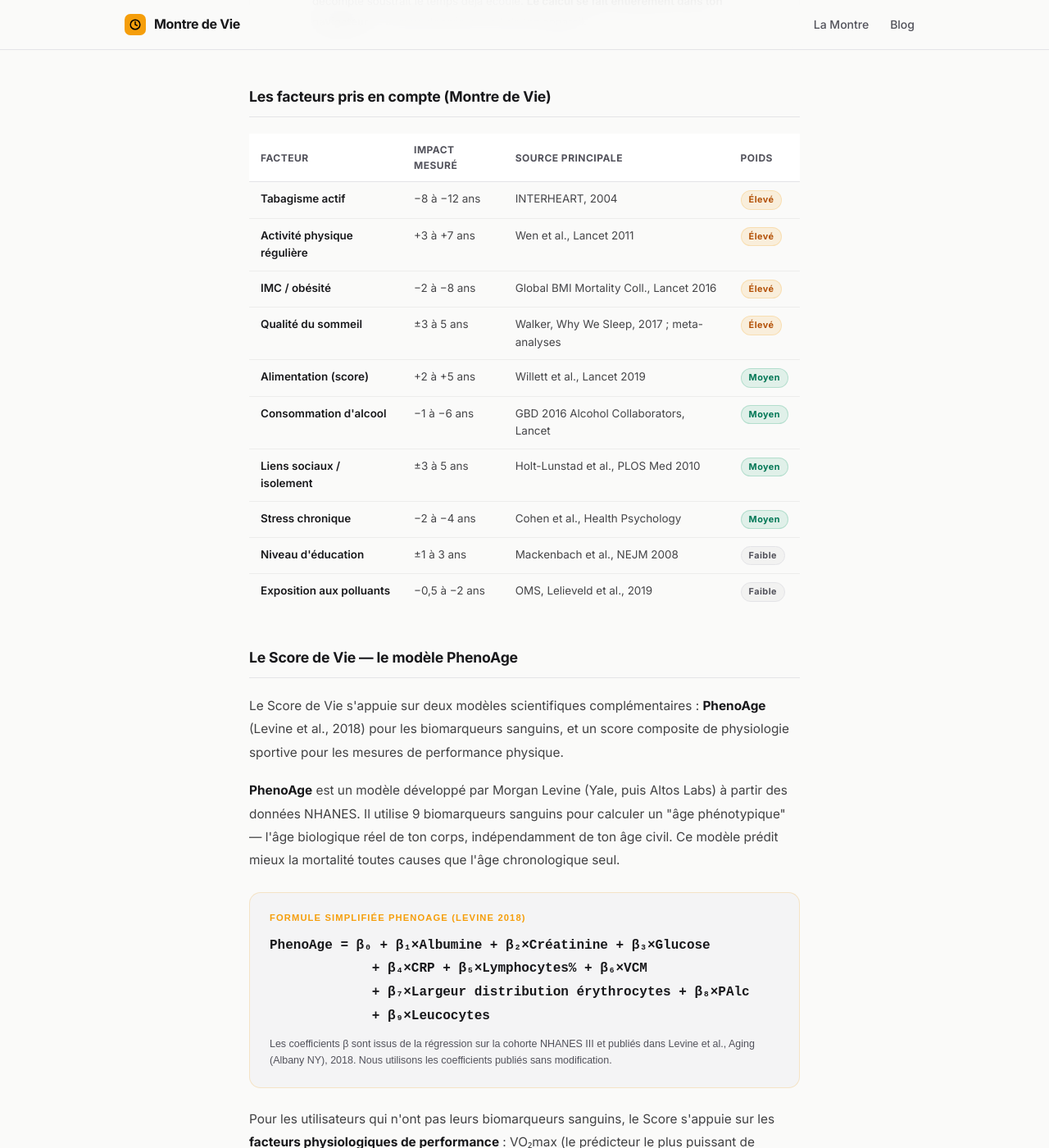
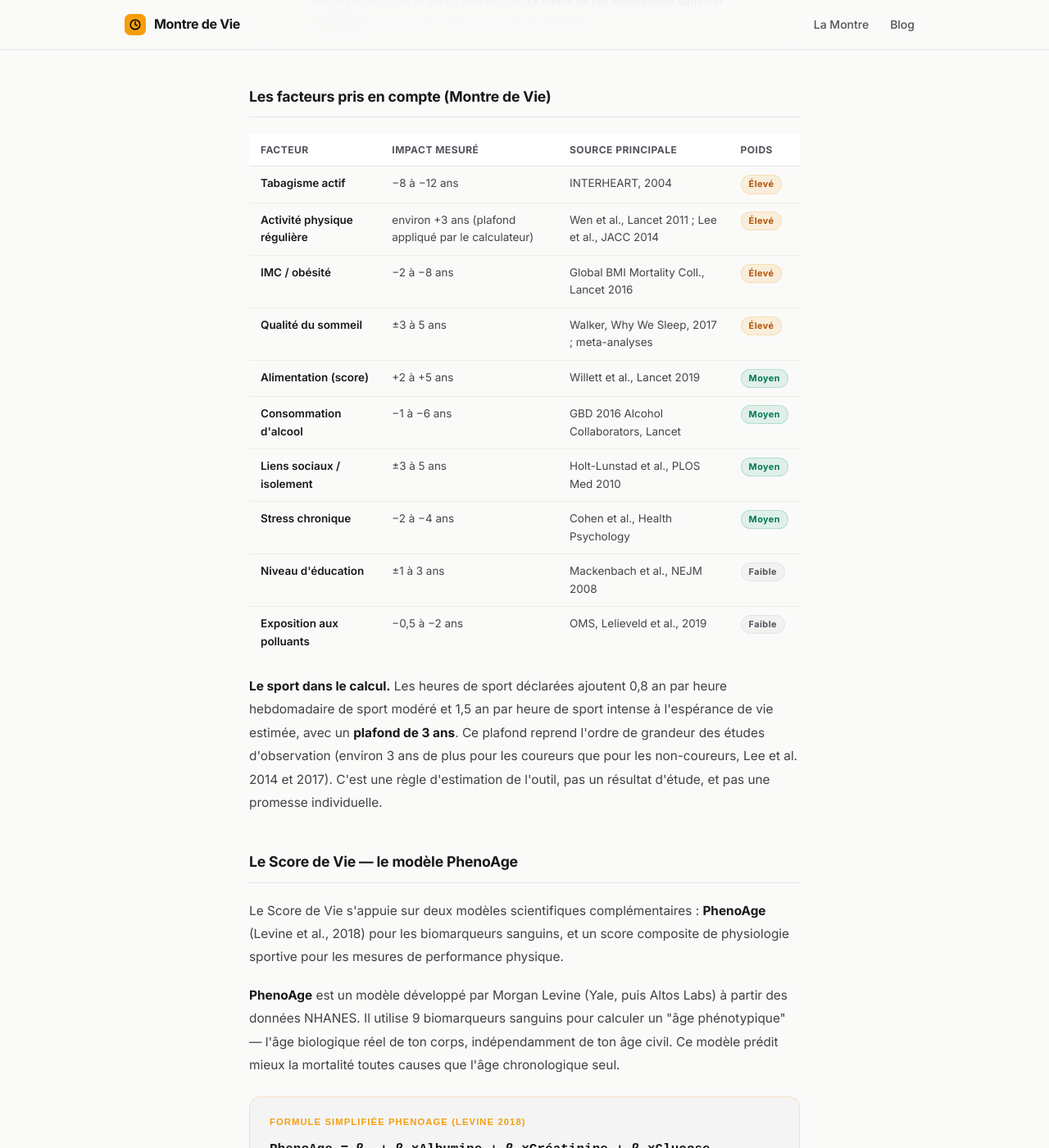
Before and after one commit to SebRunNature/memento-mori, a Jekyll site: the page built from methodologie/index.html, in a window 1280 px wide and 1400 px high, scrolled down 1778 px. Shown: the whole window at 82% size. Built offline with Jekyll 4.4.1, drawn with Linux system fonts in a browser that asks for light colours; some of the changed text lies outside the part shown.

Commit message:
Calculateur : plafonne à 3 ans l'effet des heures de sport sur l'espérance de vie
- montre/index.html : le total (0,8 an/h modéré + 1,5 an/h intense) passe d'un plafond de 8 ans à 3 ans, ordre de grandeur de Lee 2014 et Wen 2011.
- Méthodologie : ligne « activité physique » (environ +3 ans), exemple corrigé, paragraphe expliquant le plafond.
- Effet mesuré sur la page : 4 h de sport intense/sem, homme de 45 ans : 86 -> 83 ans ; sans sport ou sport modéré faible : inchangé.

Co-Authored-By: Claude Sonnet 5.5 <noreply@anthropic.com>
Claude-Session: https://claude.ai/code/session_01CwhknXf2CiLqDihVyfTai6

```diff
--- a/methodologie/index.html
+++ b/methodologie/index.html
@@ -154,8 +154,8 @@ last_modified_at: 2026-09-08
     </tr>
     <tr>
       <td>Activité physique régulière</td>
-      <td>+3 à +7 ans</td>
-      <td>Wen et al., Lancet 2011</td>
+      <td>environ +3 ans (plafond appliqué par le calculateur)</td>
+      <td>Wen et al., Lancet 2011 ; Lee et al., JACC 2014</td>
       <td><span class="badge badge-high">Élevé</span></td>
     </tr>
     <tr>
@@ -208,6 +208,8 @@ last_modified_at: 2026-09-08
     </tr>
   </tbody>
 </table>
+<p class="prose"><strong>Le sport dans le calcul.</strong> Les heures de sport déclarées ajoutent 0,8 an par heure hebdomadaire de sport modéré et 1,5 an par heure de sport intense à l'espérance de vie estimée, avec un <strong>plafond de 3 ans</strong>. Ce plafond reprend l'ordre de grandeur des études d'observation (environ 3 ans de plus pour les coureurs que pour les non-coureurs, Lee et al. 2014 et 2017). C'est une règle d'estimation de l'outil, pas un résultat d'étude, et pas une promesse individuelle.</p>
+
 
 <!-- ══ LE SCORE ══ -->
 <h2 class="ap-section-title">Le Score de Vie — le modèle PhenoAge</h2>
@@ -238,7 +240,7 @@ last_modified_at: 2026-09-08
     <div class="algo-num">✗</div>
     <div class="algo-content">
       <span class="algo-title">On n'additionne pas les années directement</span>
-      <span class="algo-body">Additionner "−12 ans de tabac + +7 ans de sport = −5 ans" serait faux mathématiquement. Les effets interagissent. On travaille sur le <strong>risque relatif composé</strong>, qui est ensuite converti en ajustement d'espérance de vie via les tables actuarielles.</span>
+      <span class="algo-body">Additionner "−12 ans de tabac + 3 ans de sport = −9 ans" serait faux mathématiquement. Les effets interagissent. On travaille sur le <strong>risque relatif composé</strong>, qui est ensuite converti en ajustement d'espérance de vie via les tables actuarielles.</span>
     </div>
   </div>
   <div class="algo-step">
--- a/montre/index.html
+++ b/montre/index.html
@@ -1079,7 +1079,8 @@ function calcChronoExpectancy() {
   // Sport heures
   const smod = parseFloat(document.getElementById('sport_mod_h').value) || 0;
   const sint = parseFloat(document.getElementById('sport_int_h').value) || 0;
-  deltaEV += Math.min((smod*0.8)+(sint*1.5), 8);
+  // Plafond de 3 ans : l'ordre de grandeur des études d'observation sur l'activité physique (Lee et al., JACC 2014 ; Wen et al., Lancet 2011).
+  deltaEV += Math.min((smod*0.8)+(sint*1.5), 3);
   // IMC
   const hv = parseFloat(document.getElementById('taille').value);
   const wv = parseFloat(document.getElementById('poids').value);
```
Also changed, not shown: other parts of methodologie/index.html (+1 -1 lines).
